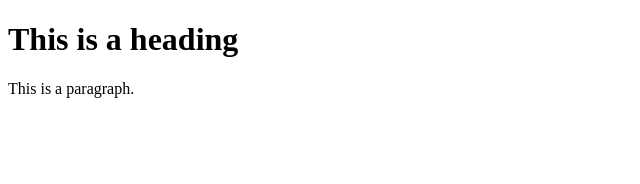
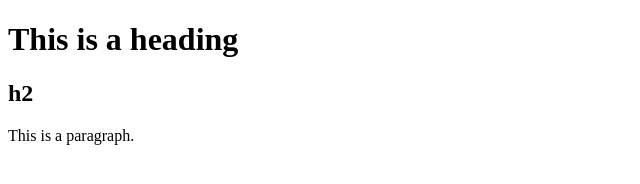
Before and after one commit to jhorn1992/website-change-test-website, a plain HTML site: page index.html in a window 1280 px wide. Shown: the whole page, without its empty margins (0-640 px from the left). Drawn offline with Linux system fonts and the light colour scheme.

Commit message:
Update index.html

```diff
--- a/index.html
+++ b/index.html
@@ -1,10 +1,10 @@
 <!DOCTYPE html>
 <html>
 <title>HTML Tutorial</title>
-  <title>Title2</title>
 <body>
 
 <h1>This is a heading</h1>
+  <h2>h2</h2>
 <p>This is a paragraph.</p>
 
 </body>
```
